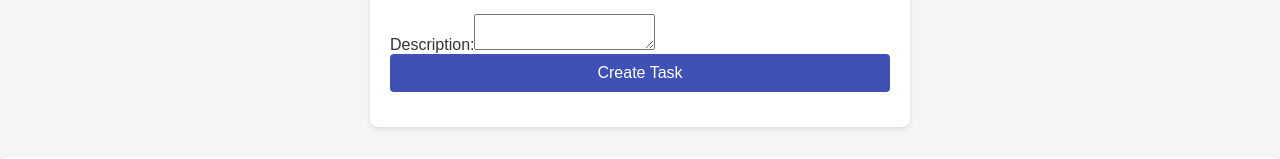
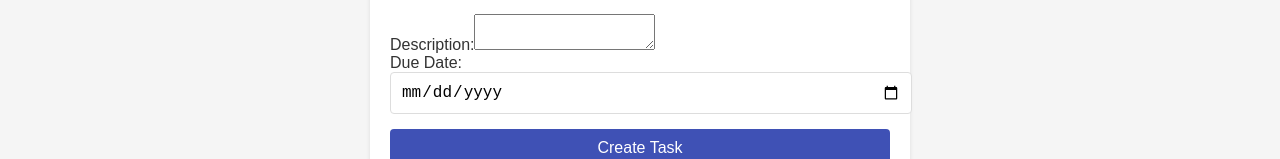
Before and after one commit to trencho/task-manager-vue, a Vue app: page /tasks in a window 1280 px wide. Shown: the part 157-316 px from the top of the page. Built offline with nearby package versions, Linux system fonts and the light colour scheme; no server answers; sample sign-in values are in the browser's storage.

Commit message:
Added due date and fixed the task updat command

```diff
--- a/package.json
+++ b/package.json
@@ -15,9 +15,9 @@
     "vue-router": "^4.4.5"
   },
   "devDependencies": {
-    "@babel/core": "^7.25.2",
-    "@babel/eslint-parser": "^7.25.1",
-    "@babel/preset-env": "^7.25.4",
+    "@babel/core": "^7.25.7",
+    "@babel/eslint-parser": "^7.25.7",
+    "@babel/preset-env": "^7.25.7",
     "@vue/cli-plugin-babel": "~5.0.8",
     "@vue/cli-plugin-eslint": "~5.0.8",
     "@vue/cli-plugin-unit-jest": "^5.0.8",
--- a/src/components/TaskForm.vue
+++ b/src/components/TaskForm.vue
@@ -10,6 +10,13 @@
     <div>
       <label>Description:</label>
       <textarea v-model="task.description" />
+    </div>
+    <div>
+      <label>Due Date:</label>
+      <input
+        v-model="task.dueDate"
+        type="date"
+      >
     </div>
     <button type="submit">
       {{ isEditing ? 'Update' : 'Create' }} Task
--- a/src/components/TaskList.vue
+++ b/src/components/TaskList.vue
@@ -6,7 +6,7 @@
         :key="task.id"
         class="task-item task-actions"
       >
-        <strong class="task-title">{{ task.title }}</strong>: {{ task.description }}
+        <strong class="task-title">{{ task.title }}</strong>: {{ task.description }} - <em>Due: {{ task.dueDate }}</em>
         <button
           class="edit"
           @click="editTask(task)"
@@ -24,14 +24,14 @@
       class="pagination"
     >
       <button
-        :disabled="page === 1"
+        :disabled="page === 0"
         @click="previousPage"
       >
         Previous
       </button>
-      <span>Page {{ page }} of {{ totalPages }}</span>
+      <span>Page {{ page + 1 }} of {{ totalPages }}</span>
       <button
-        :disabled="page >= totalPages"
+        :disabled="page >= totalPages - 1"
         @click="nextPage"
       >
         Next
@@ -65,7 +65,10 @@ export default {
       this.$emit('edit-task', task);
     },
     deleteTask(id) {
-      this.$emit('delete-task', id);
+      const confirmation = window.confirm('Are you sure you want to delete this task?');
+      if (confirmation) {
+        this.$emit('delete-task', id);
+      }
     },
     nextPage() {
       this.$emit('change-page', this.page + 1);
--- a/src/views/TaskManagerView.vue
+++ b/src/views/TaskManagerView.vue
@@ -42,7 +42,7 @@ export default {
     this.fetchTasks();
   },
   methods: {
-    async fetchTasks(page = 1) {
+    async fetchTasks(page = 0) {
       try {
         const response = await axiosInstance.get(`/api/tasks?page=${page}&size=10`);
         this.tasks = response.data.content;
@@ -70,7 +70,7 @@ export default {
     },
     async updateTask(task) {
       try {
-        await axiosInstance.put(`/api/tasks/${task.id}`);
+        await axiosInstance.put(`/api/tasks/${task.id}`, task);
         this.resetForm();
         this.fetchTasks(this.page);
       } catch (error) {
@@ -82,7 +82,7 @@ export default {
         await axiosInstance.delete(`/api/tasks/${id}`);
         this.fetchTasks(this.page);
       } catch (error) {
-        alert('Failed to delete task: '+ error);
+        alert('Failed to delete task: ' + error);
       }
     },
     editTask(task) {
```
